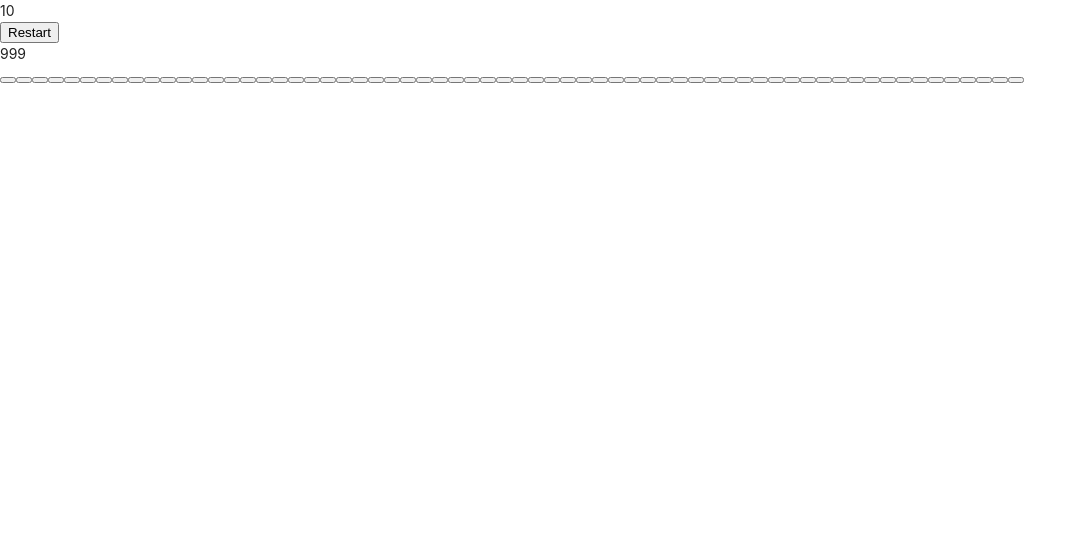
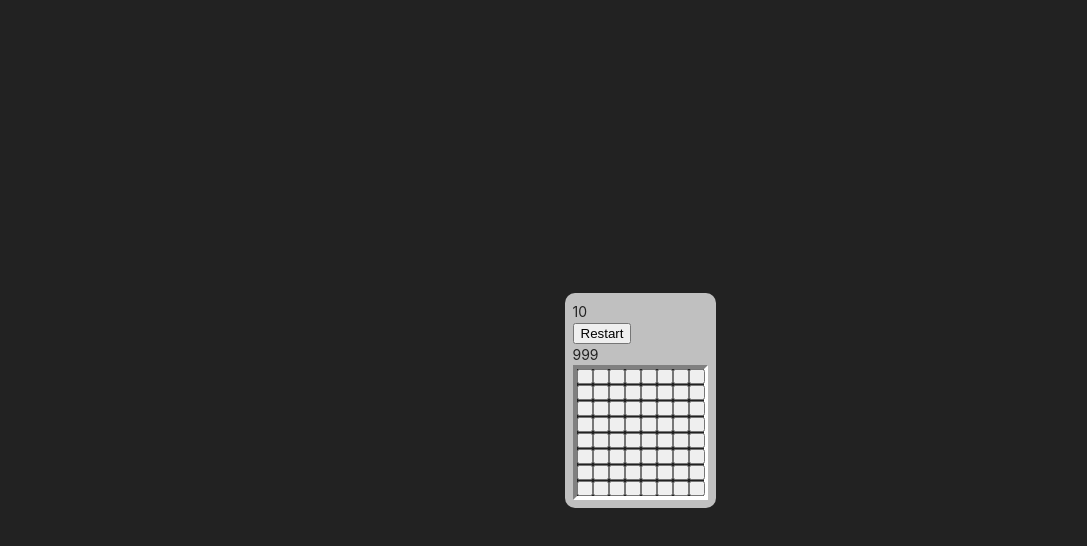
Before and after one commit to Deemou/minesweeper, a React (Vite) app: page / in a window 1280 px wide. Shown: the top 546 px of the page, without its empty margins (0-1087 px from the left). Built offline with nearby package versions, Linux system fonts and the light colour scheme.

Commit message:
feat: add layout for board and tile

```diff
--- a/src/App.tsx
+++ b/src/App.tsx
@@ -1,12 +1,15 @@
 import Header from '@components/header';
 import Board from '@components/board';
 import '@styles/style.scss';
+import '@styles/app.scss';
 
 function App() {
   return (
     <div className="App">
-      <Header />
-      <Board />
+      <div className="container">
+        <Header />
+        <Board />
+      </div>
     </div>
   );
 }
--- a/src/components/board.tsx
+++ b/src/components/board.tsx
@@ -1,4 +1,4 @@
-import { useEffect } from 'react';
+import { useEffect, useRef } from 'react';
 import { useAppSelector, useAppDispatch } from '@app/hooks';
 import {
   setBoard,
@@ -8,12 +8,18 @@ import {
 import generateBoard from '@utils/generateBoard';
 import { ITile } from 'types/boardTypes';
 import Tile from '@components/tile';
+import '@styles/board.scss';
 
 export default function Board() {
   const { boardWidth, boardHeight, totalBombsCount, bombsLeftCount, board } =
     useAppSelector((state) => state.boardSlice);
+  const dispatch = useAppDispatch();
+  const boardRef = useRef<HTMLDivElement>(null!);
 
-  const dispatch = useAppDispatch();
+  useEffect(() => {
+    boardRef.current.style.setProperty('--rows', String(boardWidth));
+    boardRef.current.style.setProperty('--cols', String(boardHeight));
+  }, [boardWidth, boardHeight]);
 
   useEffect(() => {
     const { board: newBoard, bombsPosition } = generateBoard(
@@ -32,10 +38,10 @@ export default function Board() {
       .every((tile) => tile.isBomb || tile.isOpen);
 
     if (isAllSafeTilesOpen) dispatch(setGameWonStatus({ status: true }));
-  }, [board, bombsLeftCount]);
+  }, [bombsLeftCount]);
 
   return (
-    <div>
+    <div className="board" ref={boardRef}>
       {board.map((row) => {
         return row.map((tile: ITile) => {
           return <Tile key={`${tile.x}.${tile.y}`} {...tile} />;
--- a/src/components/tile.tsx
+++ b/src/components/tile.tsx
@@ -12,6 +12,8 @@ import {
 } from '@app/slices/boardSlice';
 import getAdjacentTiles from '@utils/getAdjacentTiles';
 import { useEffect } from 'react';
+
+import '@styles/tile.scss';
 
 export default function Tile({
   value,
--- /dev/null
+++ b/src/styles/app.scss
@@ -0,0 +1,14 @@
+.App {
+  display: flex;
+  align-items: center;
+  justify-content: center;
+  width: 100vw;
+  height: calc(100vh - 0px);
+}
+
+.container {
+  position: absolute;
+  background-color: #c0c0c0;
+  padding: 8px;
+  border-radius: 10px;
+}
--- /dev/null
+++ b/src/styles/board.scss
@@ -0,0 +1,13 @@
+@import './vars';
+
+.board {
+  border-top: 4px solid $dark-gray-color;
+  border-left: 4px solid $dark-gray-color;
+  border-bottom: 4px solid $white-color;
+  border-right: 4px solid $white-color;
+  background-color: $dark-color;
+  display: grid;
+  grid-template-columns: repeat(var(--cols), 15px);
+  grid-template-rows: repeat(var(--rows), 15px);
+  gap: 1px;
+}
--- a/src/styles/style.scss
+++ b/src/styles/style.scss
@@ -4,6 +4,6 @@
 body {
   font-weight: 400;
   color: $dark-color;
-  background-color: $white-color;
+  background-color: $dark-color;
   height: 100%;
 }
--- /dev/null
+++ b/src/styles/tile.scss
@@ -0,0 +1,39 @@
+@import './vars';
+
+@mixin defaultBorderSlyles {
+  border-top: 2px solid $white-color;
+  border-left: 2px solid $white-color;
+  border-bottom: 2px solid $dark-gray-color;
+  border-right: 2px solid $dark-gray-color;
+}
+
+.tile {
+  display: flex;
+  align-items: center;
+  justify-content: center;
+  position: relative;
+  width: 100%;
+  height: 15px;
+  background-color: $gray-color;
+  color: $dark-color;
+  border: 2px solid transparent;
+  font-size: 14px;
+  font-weight: 600;
+  cursor: pointer;
+  transition: background 0.3s ease-in-out, border 0.3s ease-in-out;
+  @include defaultBorderSlyles;
+
+  &:hover {
+    background-color: $dark-gray-color;
+    border-top: 2px solid $gray-color;
+    border-left: 2px solid $gray-color;
+    border-bottom: 2px solid $gray-color;
+    border-right: 2px solid $gray-color;
+  }
+
+  &:disabled {
+    cursor: default;
+    background-color: $gray-color;
+    @include defaultBorderSlyles;
+  }
+}
```
